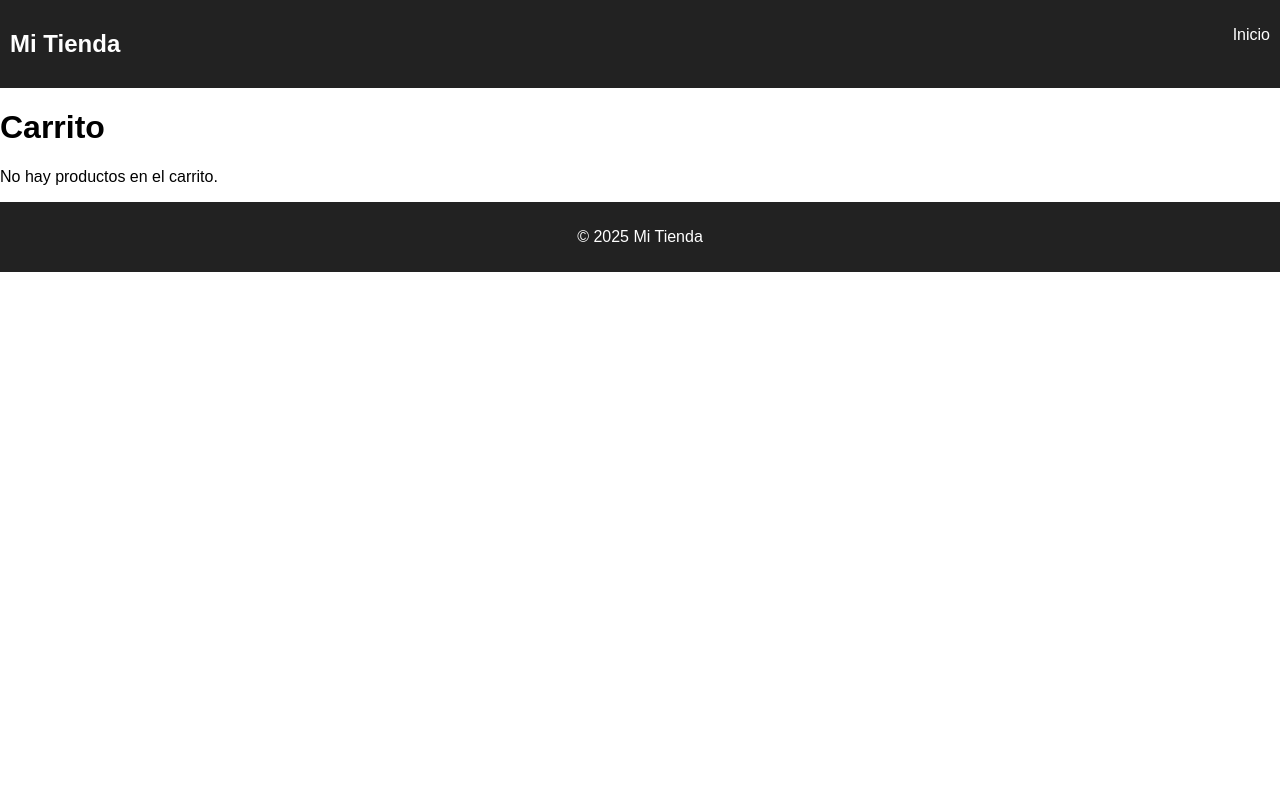
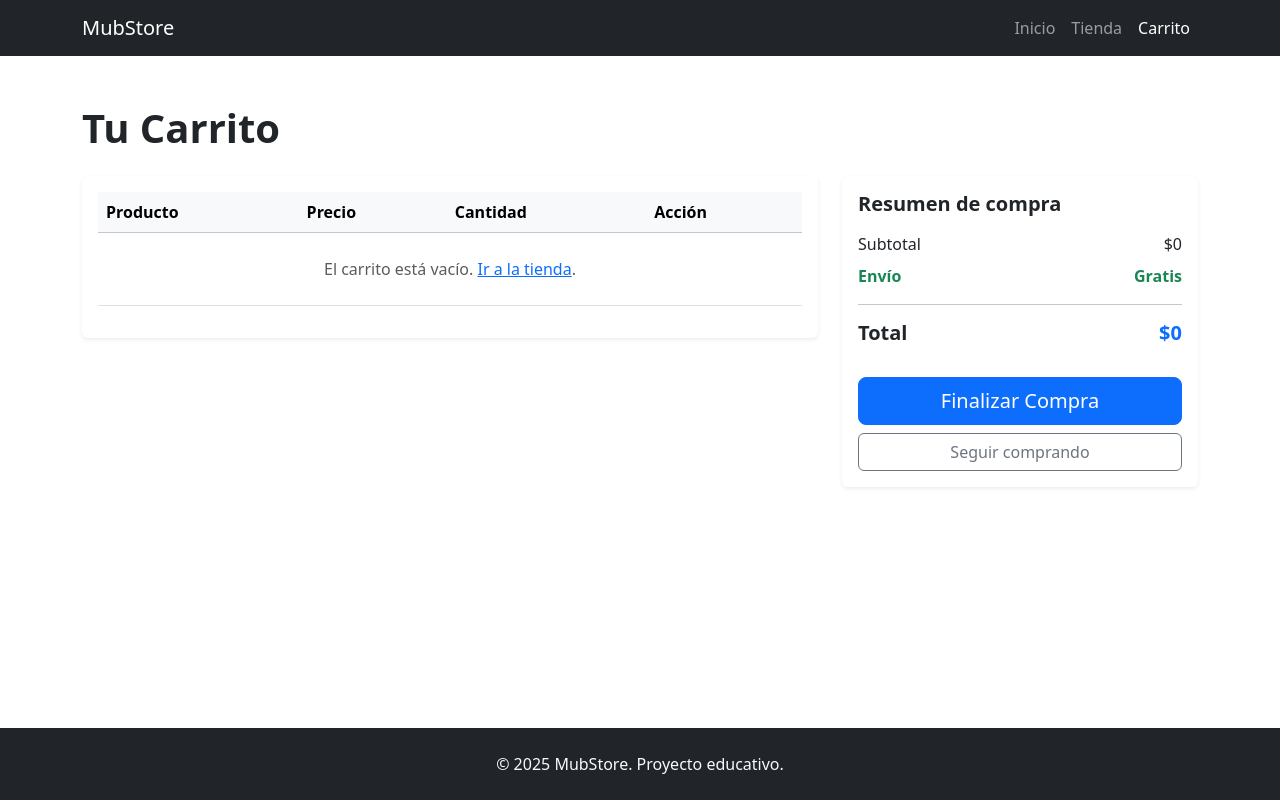
Before and after one commit to mevaarce/ecommerce-frontend, a plain HTML site: page carrito.html in a window 1280 px wide. Drawn offline with nearby package versions, Linux system fonts and the light colour scheme.

```diff
--- a/carrito.html
+++ b/carrito.html
@@ -2,26 +2,91 @@
 <html lang="es">
 <head>
   <meta charset="UTF-8">
-  <title>Carrito de compras</title>
-  <link rel="stylesheet" href="assets/css/styles.css">
+  <title>MubStore | Mi Carrito</title>
+  <meta name="viewport" content="width=device-width, initial-scale=1">
+
+  <link
+    href="https://cdn.jsdelivr.net/npm/bootstrap@5.3.3/dist/css/bootstrap.min.css"
+    rel="stylesheet"
+  >
+  <link rel="stylesheet" href="https://cdn.jsdelivr.net/npm/bootstrap-icons@1.11.3/font/bootstrap-icons.min.css">
 </head>
-<body>
+<body class="d-flex flex-column min-vh-100">
 
-  <nav>
-    <h2>Mi Tienda</h2>
-    <ul>
-      <li><a href="index.html">Inicio</a></li>
-    </ul>
+  <nav class="navbar navbar-expand-lg navbar-dark bg-dark">
+    <div class="container">
+      <a class="navbar-brand" href="index.html">MubStore</a>
+      <button class="navbar-toggler" type="button" data-bs-toggle="collapse" data-bs-target="#menu">
+        <span class="navbar-toggler-icon"></span>
+      </button>
+      <div class="collapse navbar-collapse" id="menu">
+        <ul class="navbar-nav ms-auto">
+          <li class="nav-item"><a class="nav-link" href="index.html">Inicio</a></li>
+          <li class="nav-item"><a class="nav-link" href="index.html#productos">Tienda</a></li>
+          <li class="nav-item"><a class="nav-link active" href="carrito.html">Carrito</a></li>
+        </ul>
+      </div>
+    </div>
   </nav>
 
-  <main>
-    <h1>Carrito</h1>
-    <p>No hay productos en el carrito.</p>
+  <main class="container py-5">
+    <h1 class="mb-4 fw-bold">Tu Carrito</h1>
+
+    <div class="row g-4">
+      <div class="col-lg-8">
+        <div class="table-responsive bg-white shadow-sm rounded p-3">
+          <table class="table align-middle">
+            <thead class="table-light">
+              <tr>
+                <th>Producto</th>
+                <th>Precio</th>
+                <th>Cantidad</th>
+                <th>Acción</th>
+              </tr>
+            </thead>
+            <tbody id="lista-carrito">
+              <tr>
+                <td colspan="4" class="text-center py-4 text-muted">
+                  El carrito está vacío. <a href="index.html#productos">Ir a la tienda</a>.
+                </td>
+              </tr>
+            </tbody>
+          </table>
+        </div>
+      </div>
+
+      <div class="col-lg-4">
+        <div class="card shadow-sm border-0">
+          <div class="card-body">
+            <h5 class="card-title fw-bold mb-3">Resumen de compra</h5>
+            <div class="d-flex justify-content-between mb-2">
+              <span>Subtotal</span>
+              <span>$0</span>
+            </div>
+            <div class="d-flex justify-content-between mb-2 text-success fw-bold">
+              <span>Envío</span>
+              <span>Gratis</span>
+            </div>
+            <hr>
+            <div class="d-flex justify-content-between mb-4">
+              <span class="h5 fw-bold">Total</span>
+              <span class="h5 fw-bold text-primary">$0</span>
+            </div>
+            <button class="btn btn-primary btn-lg w-100 mb-2">Finalizar Compra</button>
+            <a href="index.html#productos" class="btn btn-outline-secondary w-100">Seguir comprando</a>
+          </div>
+        </div>
+      </div>
+    </div>
   </main>
 
-  <footer>
-    <p>© 2025 Mi Tienda</p>
+  <footer class="bg-dark text-light text-center py-4 mt-auto">
+    <div class="container">
+      <p class="mb-0">© 2025 MubStore. Proyecto educativo.</p>
+    </div>
   </footer>
+
+  <script src="https://cdn.jsdelivr.net/npm/bootstrap@5.3.3/dist/js/bootstrap.bundle.min.js"></script>
 
 </body>
 </html>
```
Also changed, not shown: producto.html (+56 -15 lines), 1 other file.
